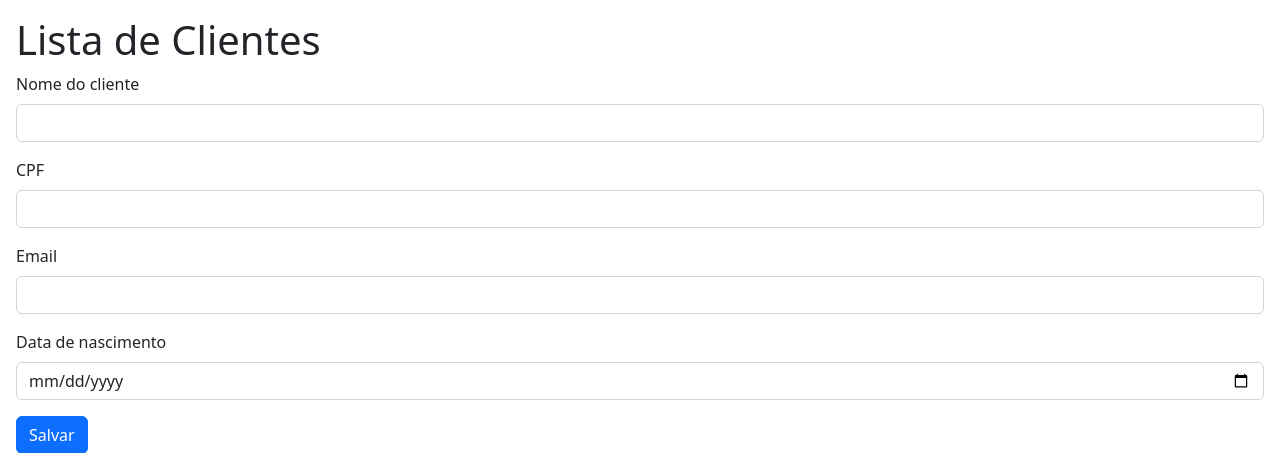
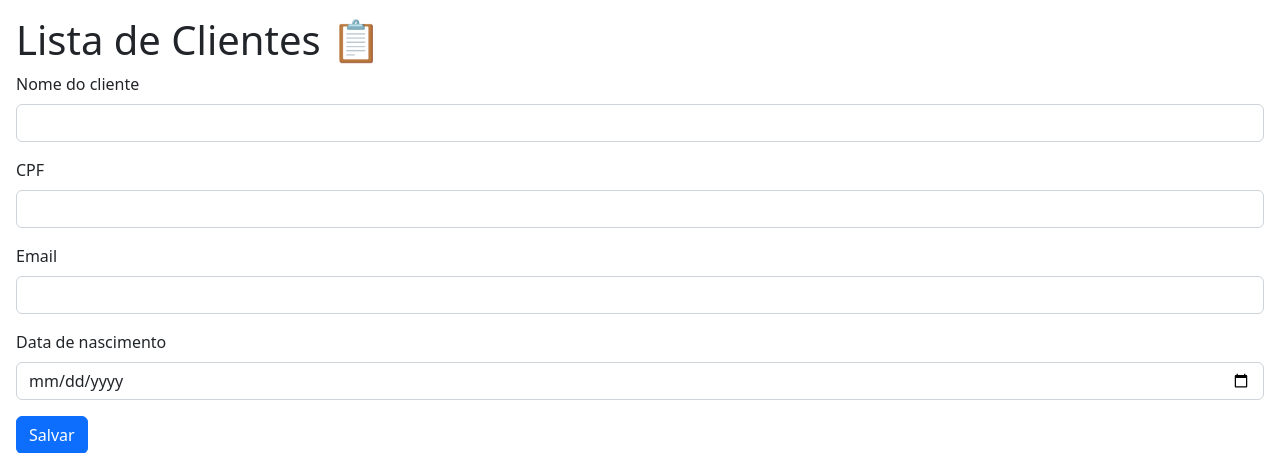
Before and after one commit to LaurenceZanotti/amp_cliente_crud, a PHP site: page / in a window 1280 px wide. Shown: the top 453 px of the page. Run offline with PHP 8.4, Linux system fonts and the light colour scheme.

Commit message:
Favicon 📋

```diff
--- a/src/index.php
+++ b/src/index.php
@@ -4,12 +4,15 @@
     <meta charset="UTF-8">
     <meta http-equiv="X-UA-Compatible" content="IE=edge">
     <meta name="viewport" content="width=device-width, initial-scale=1.0">
+    <link rel="icon" href="favicon.ico" type="image/x-icon">
+    <link rel="shortcut icon" href="favicon.ico" type="image/x-icon">
+    <link rel="icon" type="image/png" href="favicon.png" />
     <link rel="stylesheet" href="https://cdn.jsdelivr.net/npm/bootstrap@5.2.0/dist/css/bootstrap.min.css" integrity="sha384-gH2yIJqKdNHPEq0n4Mqa/HGKIhSkIHeL5AyhkYV8i59U5AR6csBvApHHNl/vI1Bx" crossorigin="anonymous">
     <script defer src="https://cdn.jsdelivr.net/npm/bootstrap@5.2.0/dist/js/bootstrap.min.js" integrity="sha384-ODmDIVzN+pFdexxHEHFBQH3/9/vQ9uori45z4JjnFsRydbmQbmL5t1tQ0culUzyK" crossorigin="anonymous"></script>
     <title>Lista de Clientes CRUD</title>
 </head>
 <body style="margin: 1em;">
-    <h1>Lista de Clientes</h1>
+    <h1>Lista de Clientes 📋</h1>
     <form action="<?php echo $_SERVER['PHP_SELF'];?>" method="POST">
         <div class="mb-3">
             <label for="nome" class="form-label">Nome do cliente</label>
```
Also changed, not shown: src/favicon.ico (added), src/favicon.png (added).
